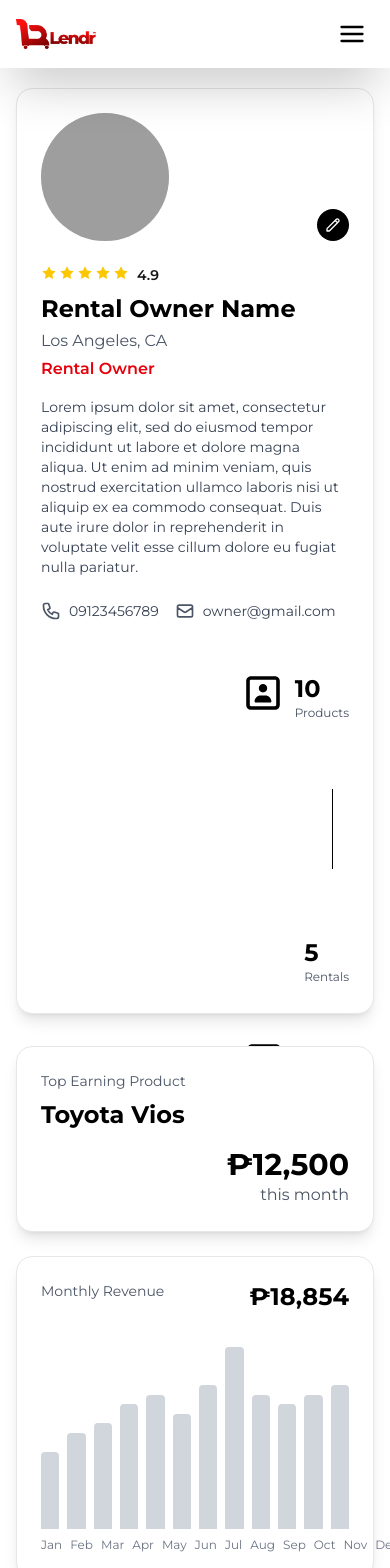
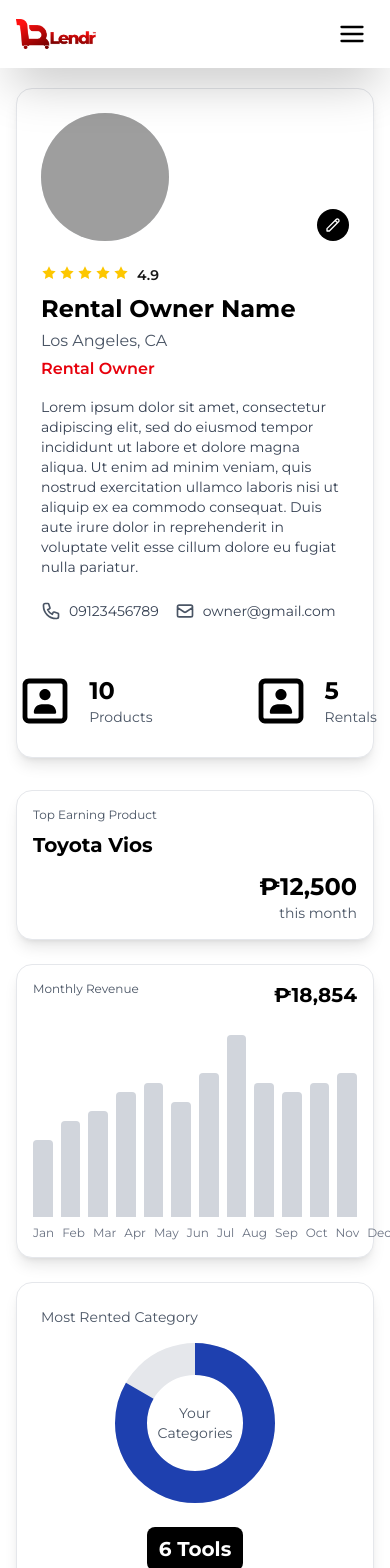
Before and after one commit to gabiuz/Lendr, a Next.js app in the folder client/: page /owner-profile in a window 390 px wide. Shown: the top 1568 px of the page. Built offline with nearby package versions, Linux system fonts and the light colour scheme; grey boxes are pictures that could not be loaded.

Commit message:
added responsiveness to owner profile

```diff
--- a/client/app/owner-profile/page.jsx
+++ b/client/app/owner-profile/page.jsx
@@ -119,11 +119,11 @@ export default function OwnerProfile() {
             </div>
 
             {/* Stats */}
-            <div className="flex flex-col md:flex-row gap-16 md:gap-6 justify-center items-end">
-              <div className="flex items-center gap-2">
-                <div className="w-12 h-12 md:w-16 md:h-16 mb-2 flex items-center justify-center">
+            <div className="flex flex-row gap-8 sm:gap-12 md:gap-16 lg:gap-6 justify-center items-center md:items-end">
+              <div className="flex items-center gap-3 md:gap-4">
+                <div className="w-16 h-16 md:w-20 md:h-20 lg:w-16 lg:h-16 flex items-center justify-center shrink-0">
                   <svg
-                    className="w-64 h-64 md:w-16 md:h-16"
+                    className="w-16 h-16 md:w-20 md:h-20 lg:w-16 lg:h-16"
                     width="1000"
                     height="1000"
                     viewBox="0 0 202 202"
@@ -136,21 +136,21 @@ export default function OwnerProfile() {
                     />
                   </svg>
                 </div>
-                <div className="text-start">
-                  <p className="text-2xl md:text-3xl font-bold text-black">
+                <div className="text-left">
+                  <p className="text-2xl md:text-3xl lg:text-2xl xl:text-3xl font-bold text-black">
                     10
                   </p>
-                  <p className="text-xs md:text-sm text-gray-600">Products</p>
+                  <p className="text-sm md:text-base lg:text-sm text-gray-600">Products</p>
                 </div>
               </div>
 
               {/* Divider */}
-              <div className="w-px h-20 bg-black mx-4"></div>
+              <div className="w-px h-16 md:h-20 bg-black mx-4"></div>
 
-              <div className="flex items-center gap-4">
-                <div className="w-12 h-12 md:w-16 md:h-16 mx-auto mb-2 flex items-start justify-center">
+              <div className="flex items-center gap-3 md:gap-4">
+                <div className="w-16 h-16 md:w-20 md:h-20 lg:w-16 lg:h-16 flex items-center justify-center shrink-0">
                   <svg
-                    className="w-64 h-64 md:w-16 md:h-16"
+                    className="w-16 h-16 md:w-20 md:h-20 lg:w-16 lg:h-16"
                     width="1000"
                     height="1000"
                     viewBox="0 0 202 202"
@@ -163,9 +163,9 @@ export default function OwnerProfile() {
                     />
                   </svg>
                 </div>
-                <div className="text-start">
-                  <p className="text-2xl md:text-3xl font-bold text-black">5</p>
-                  <p className="text-xs md:text-sm text-gray-600">Rentals</p>
+                <div className="text-left">
+                  <p className="text-2xl md:text-3xl lg:text-2xl xl:text-3xl font-bold text-black">5</p>
+                  <p className="text-sm md:text-base lg:text-sm text-gray-600">Rentals</p>
                 </div>
               </div>
             </div>
@@ -176,25 +176,25 @@ export default function OwnerProfile() {
         <div className="grid grid-cols-1 lg:grid-cols-2 gap-6 md:gap-8 mb-8">
           {/* Top Earning Product */}
           {/* TODO: Replace with real data from backend - product name and earnings */}
-          <div className="bg-white border border-gray-200 rounded-2xl shadow-lg p-6">
-            <h3 className="text-sm text-gray-600 mb-2">Top Earning Product</h3>
-            <h2 className="text-2xl md:text-3xl font-bold text-black mb-4">
+          <div className="bg-white border border-gray-200 rounded-2xl shadow-lg p-4 md:p-6">
+            <h3 className="text-xs md:text-sm text-gray-600 mb-2">Top Earning Product</h3>
+            <h2 className="text-xl md:text-2xl lg:text-3xl font-bold text-black mb-3 md:mb-4">
               Toyota Vios
             </h2>
             <div className="text-right">
-              <p className="text-3xl md:text-4xl font-bold text-black">
+              <p className="text-2xl md:text-3xl lg:text-4xl font-bold text-black">
                 ₱12,500
               </p>
-              <p className="text-gray-600">this month</p>
+              <p className="text-sm md:text-base text-gray-600">this month</p>
             </div>
           </div>
 
           {/* Monthly Revenue Chart */}
           {/* TODO: Replace with real data from backend - monthly revenue values for bar chart */}
-          <div className="bg-white border border-gray-200 rounded-2xl shadow-lg p-6">
-            <div className="flex justify-between items-start mb-6">
-              <h3 className="text-sm text-gray-600">Monthly Revenue</h3>
-              <p className="text-2xl md:text-3xl font-bold text-black">
+          <div className="bg-white border border-gray-200 rounded-2xl shadow-lg p-4 md:p-6">
+            <div className="flex justify-between items-start mb-4 md:mb-6">
+              <h3 className="text-xs md:text-sm text-gray-600">Monthly Revenue</h3>
+              <p className="text-xl md:text-2xl lg:text-3xl font-bold text-black">
                 ₱18,854
               </p>
             </div>
@@ -229,9 +229,9 @@ export default function OwnerProfile() {
           {/* Most Rented Category */}
           {/* TODO: Replace with real data from backend - category distribution and counts */}
           <div className="bg-white border border-gray-200 rounded-2xl shadow-lg p-6">
-            <h3 className="text-sm text-gray-600 mb-4">Most Rented Category</h3>
-            <div className="flex items-center justify-center gap-8">
-              <div className="relative w-48 h-48">
+            <h3 className="text-sm md:text-base text-gray-600 mb-4">Most Rented Category</h3>
+            <div className="flex flex-col md:flex-row items-center justify-center gap-6 md:gap-8">
+              <div className="relative w-40 h-40 md:w-48 md:h-48">
                 <svg viewBox="0 0 100 100" className="transform -rotate-90">
                   <circle
                     cx="50"
@@ -258,10 +258,10 @@ export default function OwnerProfile() {
                 </div>
               </div>
               <div>
-                <div className="bg-black text-white px-4 py-2 rounded-lg mb-4">
-                  <p className="text-2xl font-bold">6 Tools</p>
+                <div className="bg-black text-white px-3 md:px-4 py-2 rounded-lg mb-3 md:mb-4">
+                  <p className="text-xl md:text-2xl font-bold">6 Tools</p>
                 </div>
-                <div className="space-y-2 text-sm">
+                <div className="space-y-2 text-xs md:text-sm">
                   <div className="flex items-center gap-2">
                     <span className="w-3 h-3 rounded-full bg-gray-300"></span>
                     <span>2 Vehicles</span>
```
